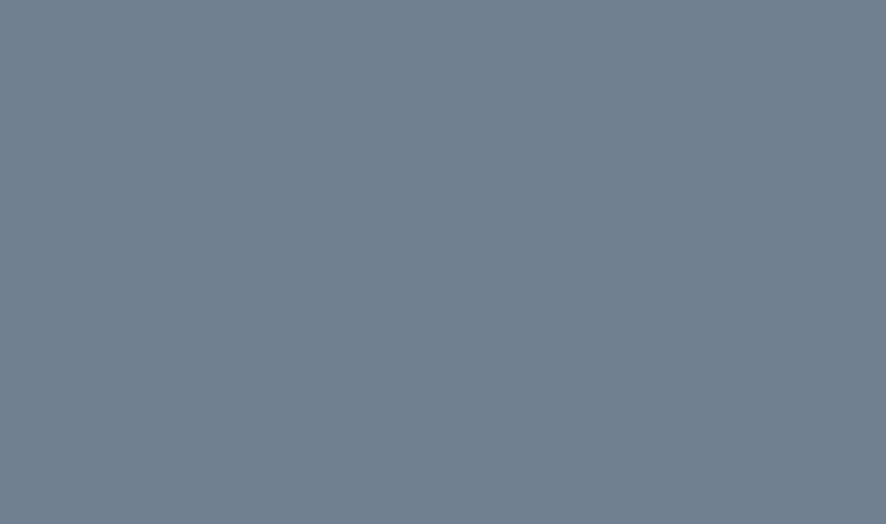
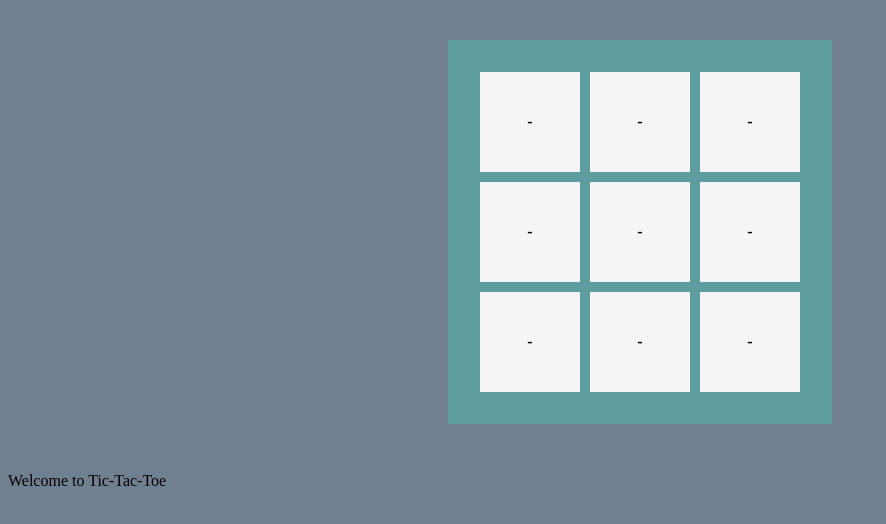
Before and after one commit to DiegoAragonC/tic-tac-toe, a plain HTML site: page index.html in a window 1280 px wide. Shown: the whole page, without its empty margins (0-886 px from the left). Drawn offline with Linux system fonts and the light colour scheme.

Commit message:
Add basic game logic.

```diff
--- a/game.js
+++ b/game.js
@@ -1 +1,105 @@
-console.log("Hello!");
+let game = function() {
+    const turns = ['0', 'X'];
+    let turncounter = 0;
+    let turn = turns[turncounter];
+    let gameOver = false;
+
+    let getTurn = () => {
+        return turn;
+    };
+
+    let endTurn = () => {
+        if (!gameOver) {
+            if (gameBoard.checkWin(turn)) {
+                displayMessage(turn);
+                gameOver = true;
+            } else if (gameBoard.boardFilled()) {
+                displayMessage()
+                gameOver = true;
+            } else {
+                turncounter += 1;
+                turn = turns[turncounter%turns.length];
+            }
+        }
+    };
+
+    let getGameOver = () => {
+        return gameOver;
+    };
+
+    function displayMessage(winner = false) {
+        let messageDiv = document.getElementById('message');
+        if (winner) {
+            messageDiv.textContent = `The winner is ${winner}!`;
+        } else {
+            messageDiv.textContent = "The game was tied.";
+        }
+    }
+
+
+    return {getTurn, endTurn, getGameOver};
+}();
+
+
+let gameBoard = function() {
+    let board;
+
+    let init = () => {
+        board = [];
+        let boardContainer = document.getElementById('game-board');
+        for (let row=0; row < 3; row++) {
+            board.push([]);
+            for (let col=0; col < 3; col++) {
+                let s = '-';
+                let c = cellDiv(row, col, s);
+                c.addEventListener('click', () => {
+                    if (!game.getGameOver()) {
+                        setCell(row, col, game.getTurn(), c);
+                        game.endTurn();
+                    }
+                });
+                board[row].push({sym: s, cell: c});
+                boardContainer.appendChild(c);
+            }
+        }
+    };
+
+    function setCell(row, col, symbol, cell) {
+        if (board[row][col].sym == '-') {
+            board[row][col].sym = symbol;
+            cell.textContent = symbol;
+        }
+    }
+
+    function cellDiv (row, column, symbol) {
+        let cell = document.createElement('div');
+        cell.classList.add('cell');
+        cell.id = `row: ${row.toString()}, col: ${column.toString()}`;
+        cell.textContent = symbol;
+        return cell;
+    }
+
+    let checkWin = (turn) => {
+        return ((board[0][0].sym == turn && board[0][1].sym == turn && board[0][2].sym == turn)
+         || (board[1][0].sym == turn && board[1][1].sym == turn && board[1][2].sym == turn)
+         || (board[2][0].sym == turn && board[2][1].sym == turn && board[2][2].sym == turn)
+         || (board[0][0].sym == turn && board[1][0].sym == turn && board[2][0].sym == turn)
+         || (board[0][1].sym == turn && board[1][1].sym == turn && board[2][1].sym == turn)
+         || (board[0][2].sym == turn && board[1][2].sym == turn && board[2][2].sym == turn)
+         || (board[0][0].sym == turn && board[1][1].sym == turn && board[2][2].sym == turn)
+         || (board[2][0].sym == turn && board[1][1].sym == turn && board[0][2].sym == turn))
+    };
+
+    let boardFilled = () => {
+        for (let i=0; i<board.length; i++) {
+            for (let j=0; j<board[i].length; j++) {
+                if (board[i][j].sym == '-') return false;
+            }
+        }
+        return true;
+    };
+
+    return {init, checkWin, boardFilled};
+}();
+
+gameBoard.init();
--- a/index.html
+++ b/index.html
@@ -8,6 +8,15 @@
     <link rel="stylesheet" href="style.css">
 </head>
 <body>
+    <div id="game-area">
+        <div id="game-board">
+
+        </div>
+    </div>
+    <div id="message-container">
+        <p id="message">Welcome to Tic-Tac-Toe</p>
+    </div>
+
 
     <script src="game.js"></script>
 </body>
--- a/style.css
+++ b/style.css
@@ -1,3 +1,30 @@
 body {
     background-color: slategray;
 }
+
+#game-area {
+    display: flex;
+    justify-content: center;
+    align-items: center;
+}
+
+#game-board {
+    display: grid;
+    background-color: cadetblue;
+    grid-template-columns: 1fr 1fr 1fr;
+    grid-template-rows: 1fr 1fr 1fr;
+    gap: 10px;
+    margin: 32px;
+    padding: 32px;
+}
+
+.cell {
+    background-color: whitesmoke;
+    width: 100px;
+    height: 100px;
+    display: flex;
+    align-items: center;
+    justify-content: center;
+    font-size: 64;
+    font-weight: bold;
+}
```
